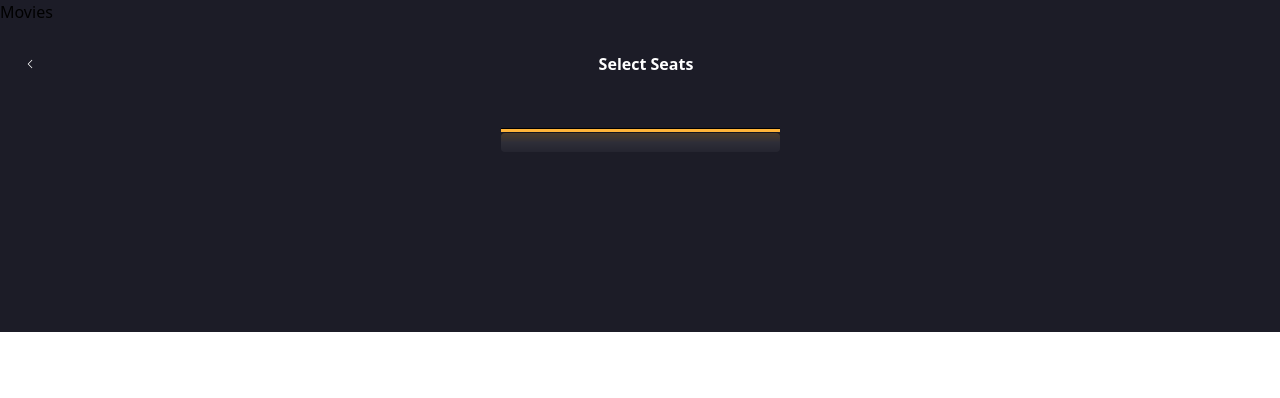
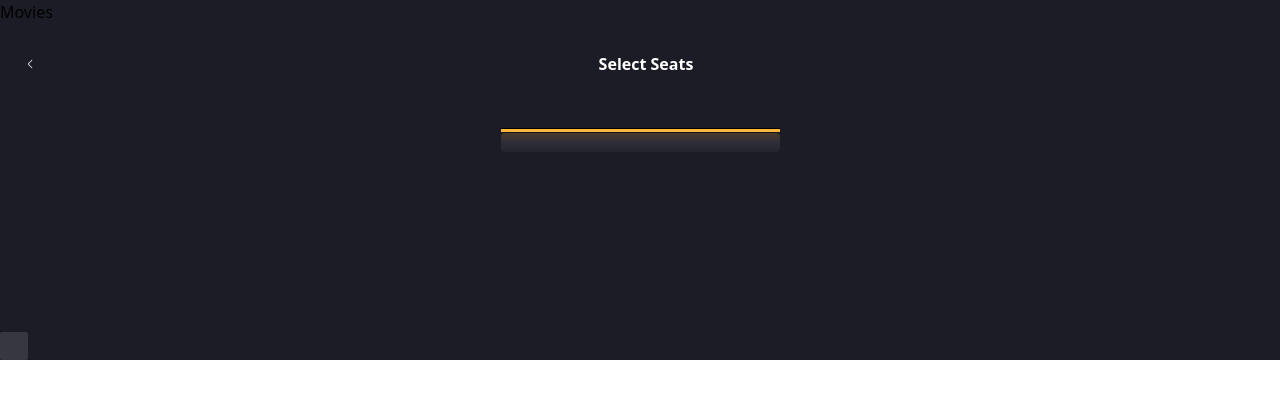
Before and after one commit to devhausleipzig/camp-8-midterm-group-1, a React (Vite) app: page /movie/1/selectseats in a window 1280 px wide. Shown: the top 398 px of the page. Built offline with nearby package versions, Linux system fonts and the light colour scheme.

Commit message:
Added example seat to bottom of document

```diff
--- a/src/routes/SelectSeats.tsx
+++ b/src/routes/SelectSeats.tsx
@@ -2,6 +2,7 @@ import { Outlet } from "react-router-dom";
 import { ChevronLeftIcon } from "@heroicons/react/24/solid";
 import { useState, useEffect } from "react";
 import { useNavigate } from "react-router-dom";
+import { SeatSquares } from "../components/SeatSquares";
 
 export function SelectSeats() {
   useEffect(() => {
@@ -44,7 +45,7 @@ export function SelectSeats() {
           ></div>
         </div>
       </div>
-
+      <SeatSquares square="Available" />
       <Outlet />
     </>
   );
```
